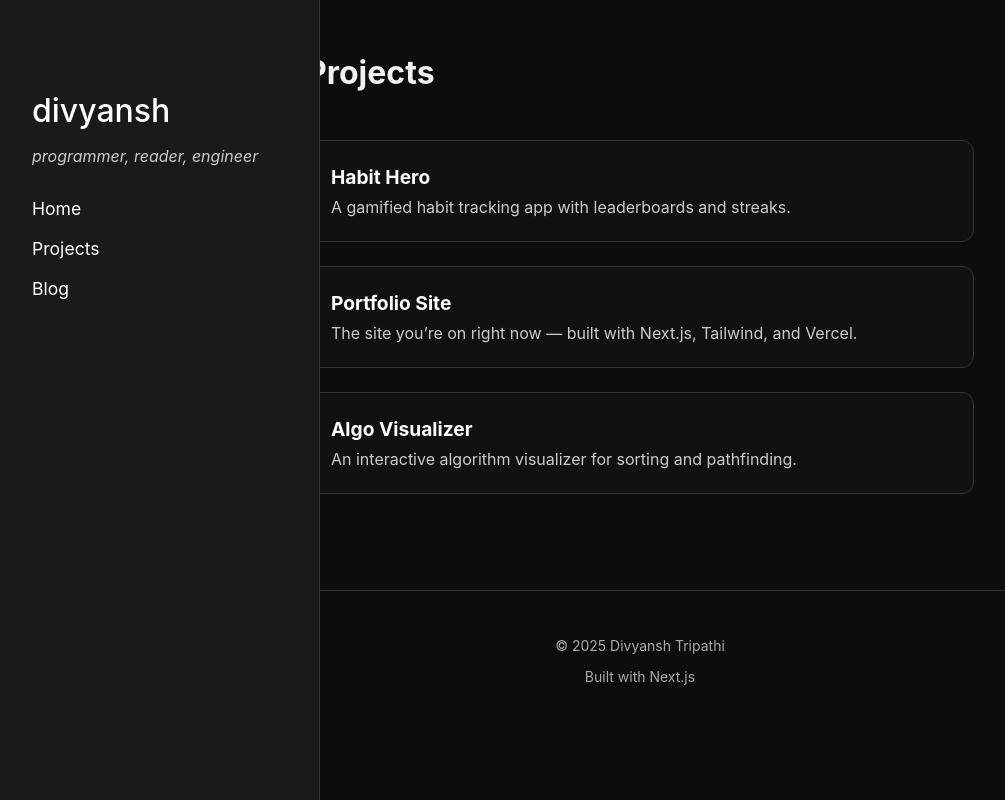
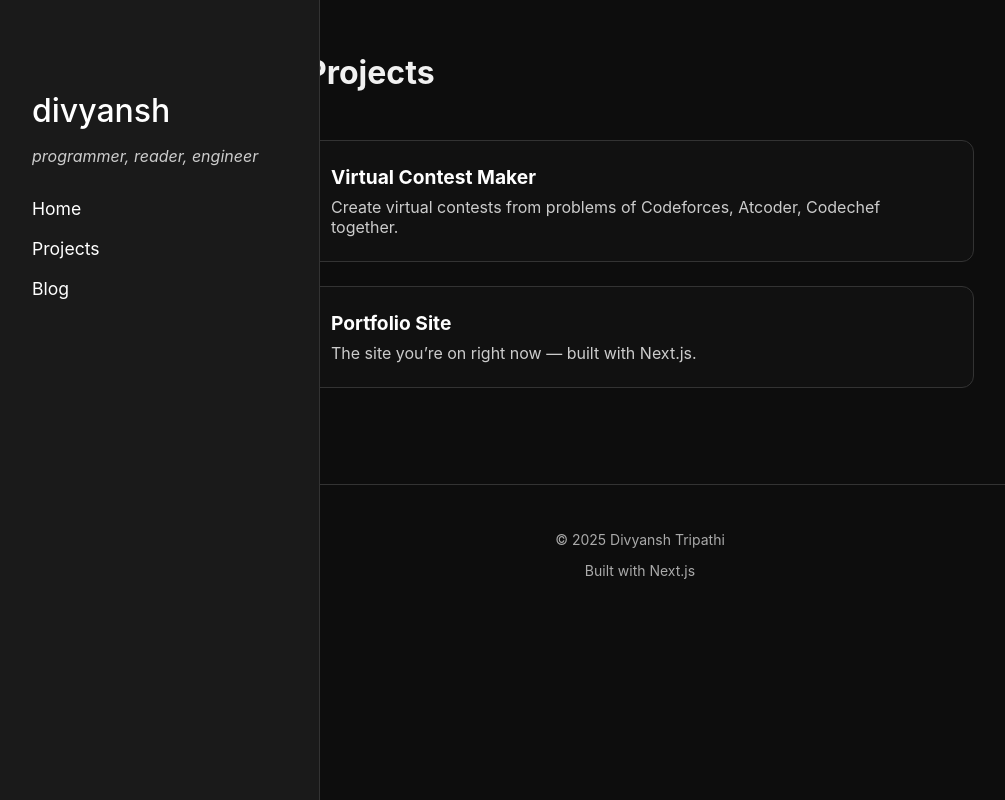
Before and after one commit to theoden42/me-page, a Next.js app: page /me-page/projects in a window 1280 px wide. Shown: the whole page, without its empty margins (0-1005 px from the left). Built offline with nearby package versions, Linux system fonts and the light colour scheme.

Commit message:
fix: add blog and projects with correct links

```diff
--- a/app/projects/page.tsx
+++ b/app/projects/page.tsx
@@ -3,19 +3,14 @@ import styles from '../components/resourcecard.module.css';
 
 const projects = [
   {
-    title: 'Habit Hero',
-    description: 'A gamified habit tracking app with leaderboards and streaks.',
-    href: 'https://github.com/theoden42/habit-hero',
+    title: 'Virtual Contest Maker',
+    description: 'Create virtual contests from problems of Codeforces, Atcoder, Codechef together.',
+    href: 'http://ec2-18-232-66-77.compute-1.amazonaws.com',
   },
   {
     title: 'Portfolio Site',
-    description: 'The site you’re on right now — built with Next.js, Tailwind, and Vercel.',
-    href: 'https://github.com/theoden42/portfolio',
-  },
-  {
-    title: 'Algo Visualizer',
-    description: 'An interactive algorithm visualizer for sorting and pathfinding.',
-    href: 'https://github.com/theoden42/algo-visualizer',
+    description: 'The site you’re on right now — built with Next.js.',
+    href: 'https://github.com/theoden42/me-page',
   },
 ];
 
```
Also changed, not shown: app/blogs/page.tsx (+3 -13 lines).
